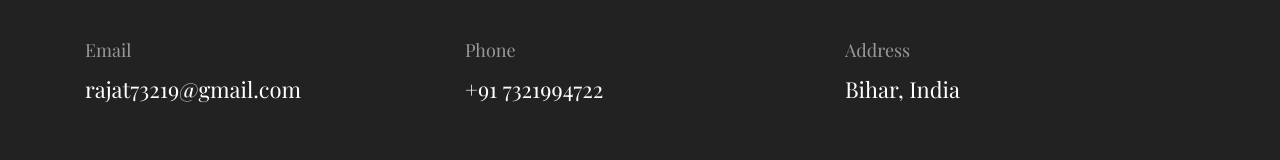
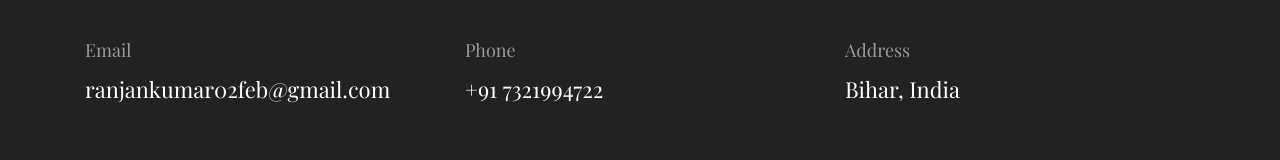
Before and after one commit to RanjanSingh02/ranjankumarsingh.github.io, a plain HTML site: page index.html in a window 1280 px wide. Shown: the part 7384-7544 px from the top of the page. Drawn offline with nearby package versions, Linux system fonts and the light colour scheme; a script that the page names is missing.

Commit message:
index.html

```diff
--- a/index.html
+++ b/index.html
@@ -503,7 +503,7 @@
                     <div class="row">
                         <div class="col-md-4">
                             <h5 class="text-light">Email</h5>
-                            <p class="text-white paragraph-lg font-secondary">rajat73219@gmail.com</p>
+                            <p class="text-white paragraph-lg font-secondary">ranjankumar02feb@gmail.com</p>
                         </div>
                         <div class="col-md-4">
                             <h5 class="text-light">Phone</h5>
```
